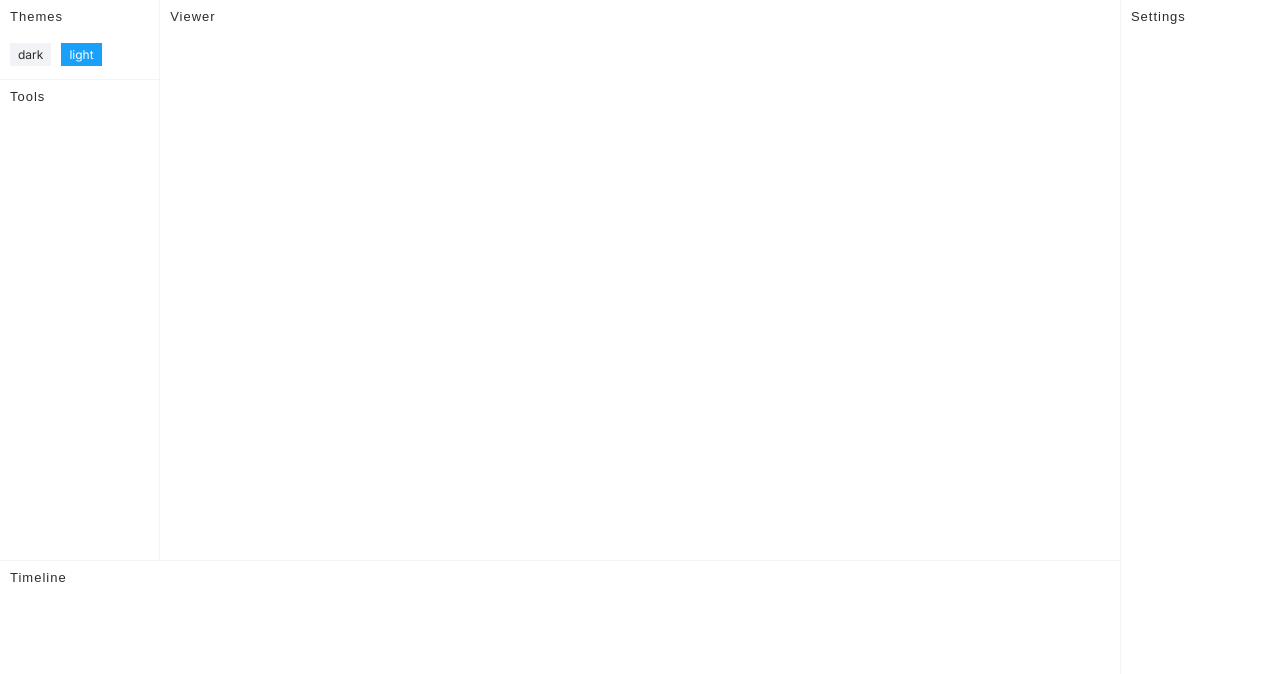
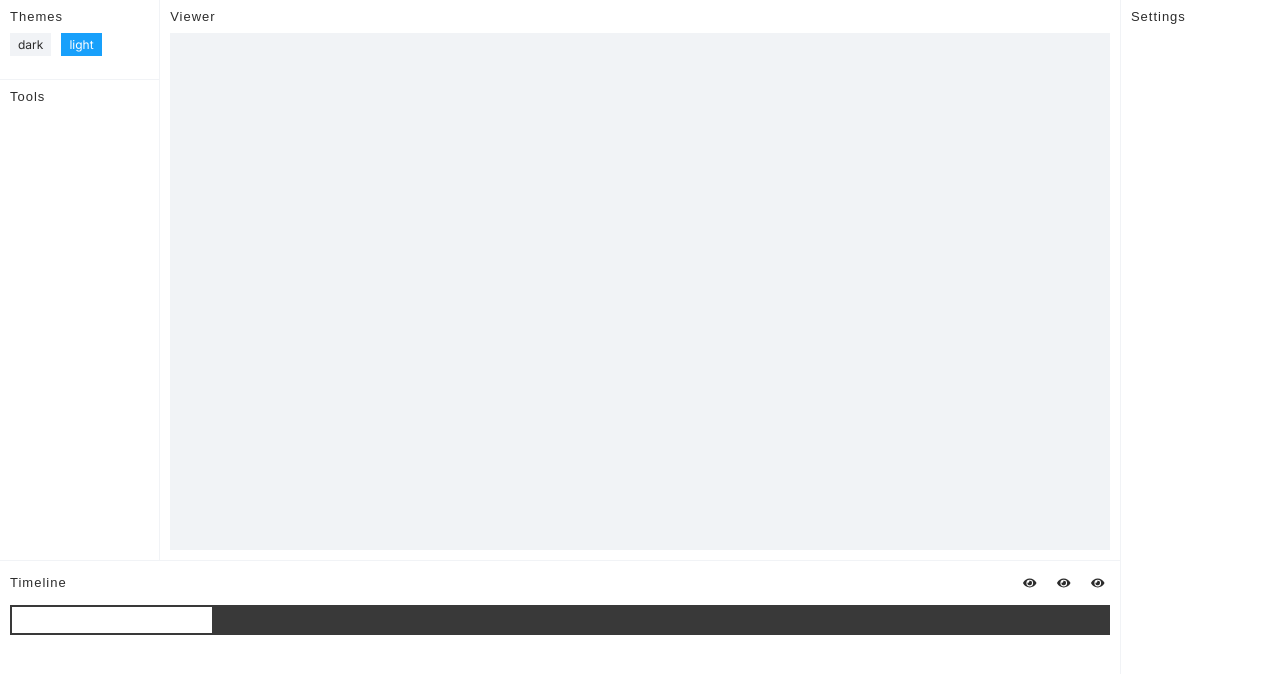
Before and after one commit to chepuhasasha/shapeshape, a Vue app: page / in a window 1280 px wide. Shown: the top 674 px of the page. Built offline with nearby package versions, Linux system fonts and the light colour scheme.

Commit message:
update layout

```diff
--- a/src/blocks/Timeline.vue
+++ b/src/blocks/Timeline.vue
@@ -1,10 +1,15 @@
 <template lang='pug'>
-  Block(
-    block-title='Timeline'
-    :grid-area='gridArea'
-  )
+  Block(:grid-area='gridArea')
+    template(v-slot:header)
+      span Timeline
+      .ROW
+        Button(icon='eye')
+        Button(icon='eye')
+        Button(icon='eye')
     template(v-slot:body)
-      .ROW
+      .timeline
+        .timeline_titlebar(:style='{width: titlebar.width + "px"}')
+        .timeline_line
 </template>
 
 <script>
@@ -13,6 +18,15 @@ export default {
 
   components: {
     Block: () => import('@/templates/Block.vue'),
+    Button: () => import('@/components/Button.vue'),
+  },
+
+  data: () => {
+    return {
+      titlebar: {
+        width: 200
+      }
+    }
   },
 
   props: {
@@ -30,6 +44,18 @@ export default {
 }
 </script>
 
-<style>
+<style lang='scss'>
+.timeline {
+  width: 100%;
+  height: 30px;
+  background: var(--background_200);
+  padding: 2px;
+  &_titlebar {
+    background: var(--background_100);
+    height: 100%;
+  }
+  &_line {
 
+  }
+}
 </style>
--- a/src/blocks/Viewer.vue
+++ b/src/blocks/Viewer.vue
@@ -4,7 +4,7 @@
     :grid-area='gridArea'
   )
     template(v-slot:body)
-      .ROW
+      .viewport
 </template>
 
 <script>
@@ -30,6 +30,10 @@ export default {
 }
 </script>
 
-<style>
-
+<style lang='scss'>
+.viewport {
+  background: var(--background_0);
+  width: 100%;
+  height: 100%;
+}
 </style>
--- a/src/templates/Block.vue
+++ b/src/templates/Block.vue
@@ -52,8 +52,10 @@ export default {
   color: var(--text_primary);
   &_header {
     display: flex;
+    justify-content: space-between;
+    align-items: center;
     gap: 10px;
-    padding: 10px;
+    padding: 10px 10px 0 10px;
     font-family: Arial, Helvetica, sans-serif;
     font-style: normal;
     font-weight: 300;
```
